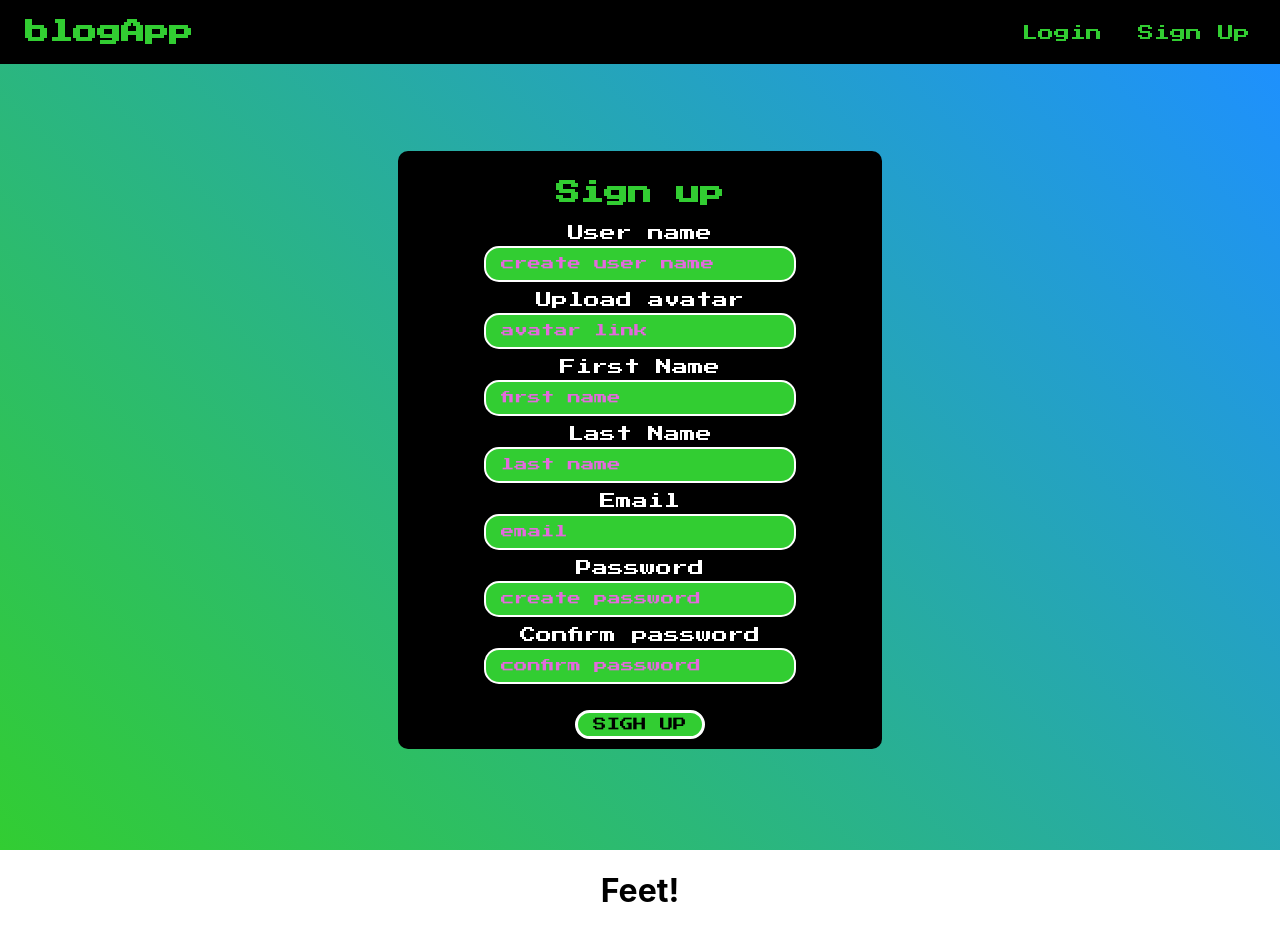
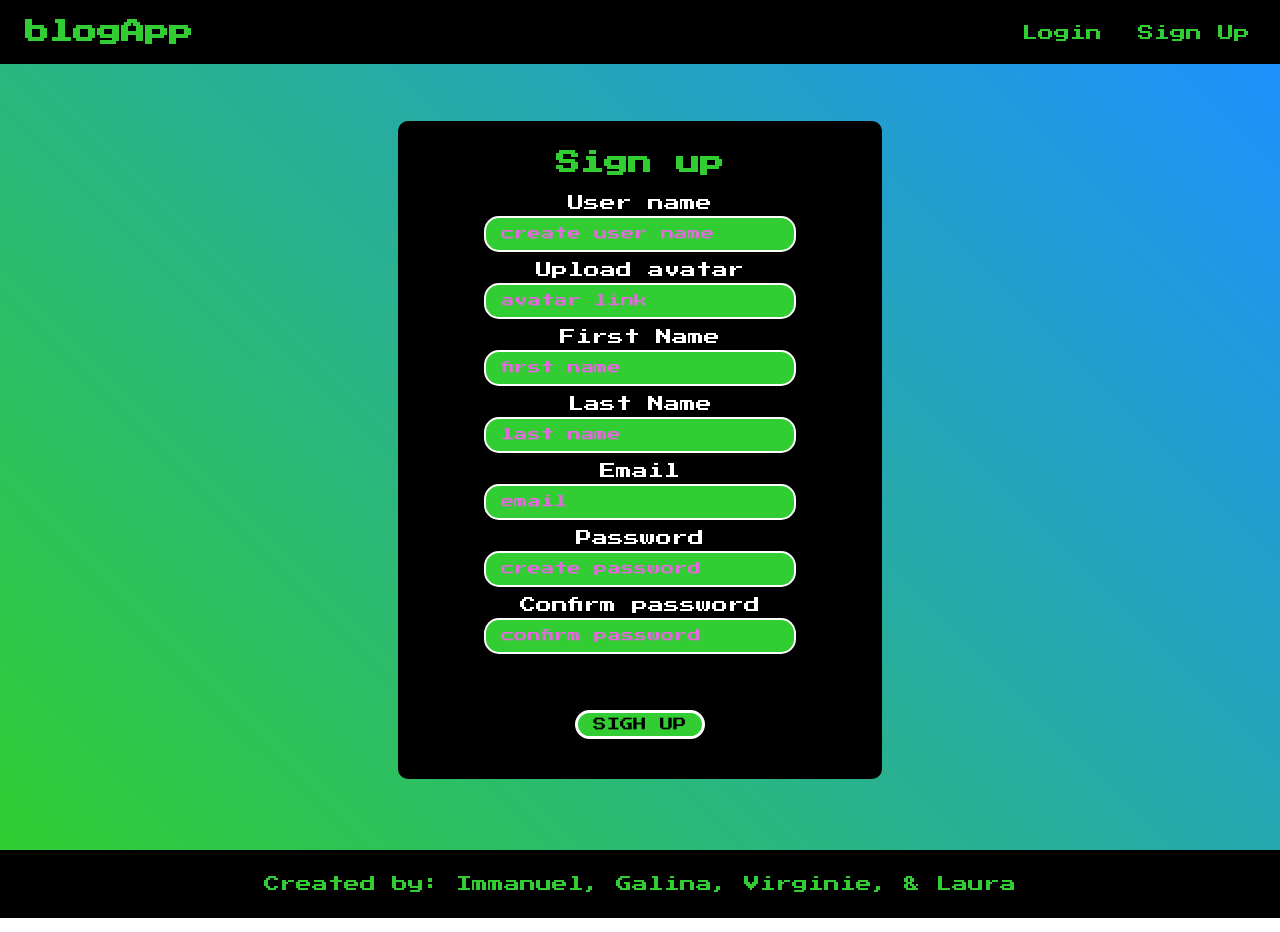
Before and after one commit to ImmanuelCurrah/group-crud, a React (Create React App) app in the folder blog-group-exe/: page /signup in a window 1280 px wide. Built offline with nearby package versions, Linux system fonts and the light colour scheme; no server answers.

Commit message:
styled and edited footer content, styled login page

```diff
--- a/blog-group-exe/src/UI/footer/Footer.jsx
+++ b/blog-group-exe/src/UI/footer/Footer.jsx
@@ -5,7 +5,7 @@ const Footer = () => {
 
   return (
     <footer className={classes.footer}>
-      <h1>Feet!</h1>
+      <p>Created by: Immanuel, Galina, Virginie, & Laura</p>
     </footer>
   )
 }
--- a/blog-group-exe/src/UI/footer/Footer.module.css
+++ b/blog-group-exe/src/UI/footer/Footer.module.css
@@ -1,9 +1,11 @@
-/* .footer {
-  width: 100%;
-  height: 100px;
+@import url("https://fonts.googleapis.com/css2?family=Press+Start+2P&display=swap");
+
+.footer {
+  display: flex;
   background-color: black;
-} */
-
-/* h1 {
-  color: lime;
-} */
+  justify-content: center;
+  color: #32cd32;
+  font-family: "Press Start 2P", cursive;
+  padding: 10px;
+  /* margin-top: 50px; */
+}
--- a/blog-group-exe/src/screens/loggedInPage/LoggedIn.jsx
+++ b/blog-group-exe/src/screens/loggedInPage/LoggedIn.jsx
@@ -31,16 +31,20 @@ export default function LoggedIn() {
 
   return (
     <Layout>
-      <h1>{loggedInUserData.userName}</h1>
-      <h3>{loggedInUserData.email}</h3>
-      <h3>{loggedInUserData.member_since}</h3>
-      {loggedInUserData.posts.map((post) => (
-        <div key={post._id}>
-          <h2>{post.title}</h2>
-          <h3>{post.body}</h3>
+      <div className={classes.loggedIn}>
+        <div className={classes.userData}>
+          <h1 className={classes.userName}>{loggedInUserData.userName}</h1>
+          <h3 className={classes.email}>{loggedInUserData.email}</h3>
+          <h3 className={classes.memberSince}>{loggedInUserData.member_since}</h3>
         </div>
-      ))}
-      <button onClick={createAPostHandler}>Create a Post!</button>
+        {loggedInUserData.posts.map((post) => (
+          <div className={classes.post} key={post._id}>
+            <h2>{post.title}</h2>
+            <h3>{post.body}</h3>
+          </div>
+        ))}
+        <button onClick={createAPostHandler}>Create a Post!</button>
+      </div>
     </Layout>
   );
 }
--- a/blog-group-exe/src/screens/loggedInPage/LoggedIn.module.css
+++ b/blog-group-exe/src/screens/loggedInPage/LoggedIn.module.css
@@ -0,0 +1,26 @@
+@import url("https://fonts.googleapis.com/css2?family=Press+Start+2P&display=swap");
+
+.loggedIn {
+  font-family: "Press Start 2P", cursive;
+}
+
+.loggedIn {
+  background-color: black;
+  color: #32cd32;
+  border: 3px solid #32cd32;
+  border-radius: 50px;
+  margin: 100px 150px 100px 150px;
+  padding-top: 30px;
+  padding-bottom: 30px;
+}
+
+button {
+  font-family: "Press Start 2P", cursive;
+  padding: 10px;
+  border-radius: 50px;
+  margin-top: 30px;
+  margin-bottom: 30px;
+  background-color: #32cd32;
+  color: #fff;
+  border: #fff;
+}
```
